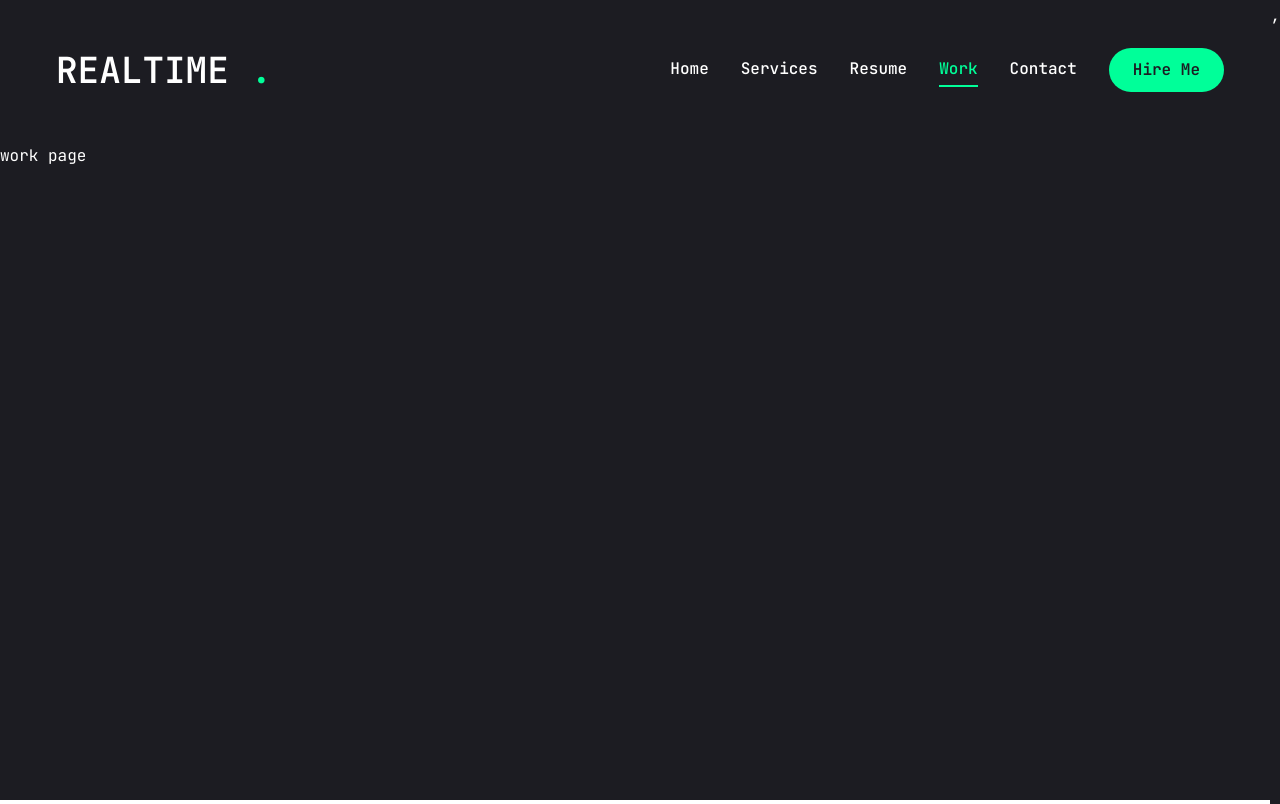
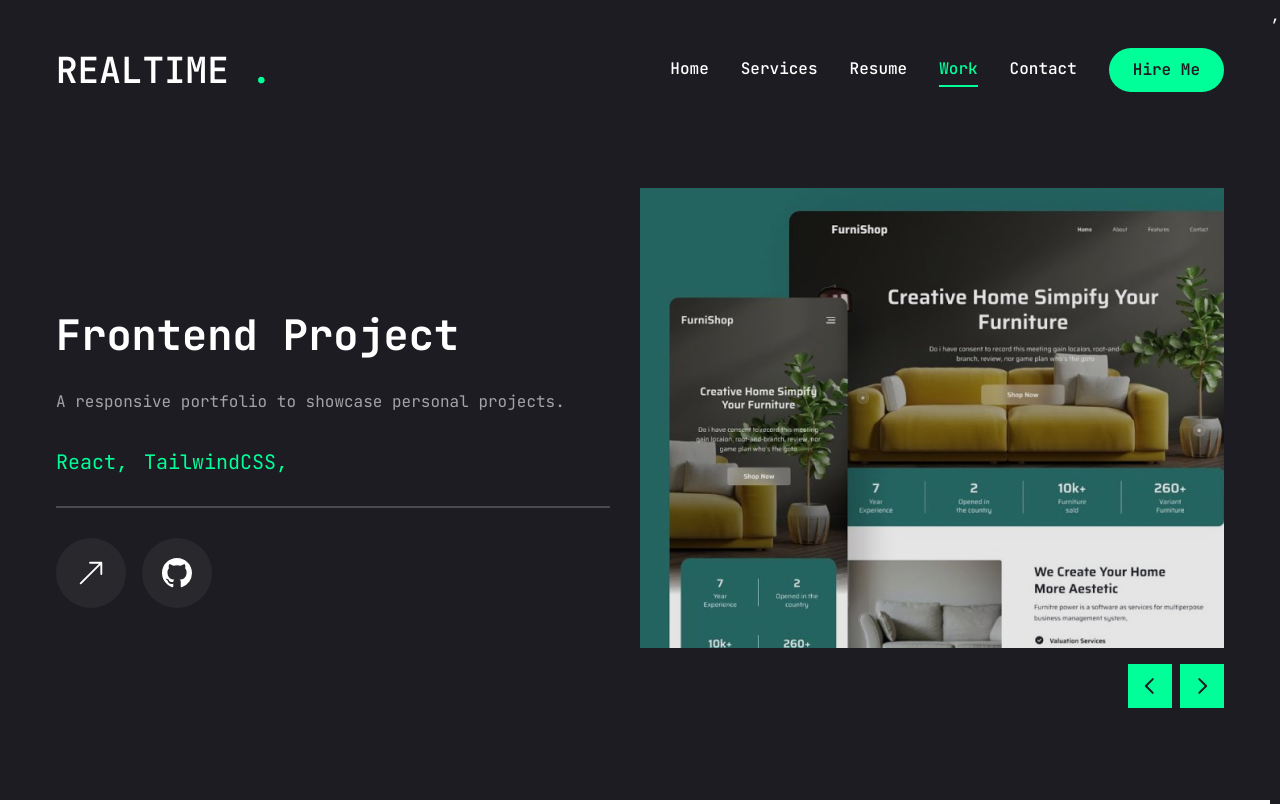
Before and after one commit to RizqullahY/next-js-portfolio, a Next.js app: page /work in a window 1280 px wide. Built offline with nearby package versions, Linux system fonts and the light colour scheme.

Commit message:
CHORE: work page done

```diff
--- a/app/work/page.jsx
+++ b/app/work/page.jsx
@@ -1,5 +1,222 @@
+"use client";
+import { motion } from "framer-motion";
+import React, { useState } from "react";
+import { Swiper, SwiperSlide } from "swiper/react";
+import "swiper/css";
+
+import { BsArrowUpRight, BsGithub } from "react-icons/bs";
+import {
+  Tooltip,
+  TooltipContent,
+  TooltipTrigger,
+  TooltipProvider,
+} from "@/components/ui/tooltip";
+import Link from "next/link";
+import Image from "next/image";
+import WorkSliderBtns from "@/components/WorkSliderBtns";
+
+const projects = [
+  {
+    num: "01",
+    category: "Frontend",
+    title: "Portfolio Website",
+    description: "A responsive portfolio to showcase personal projects.",
+    stack: [{ name: "React" }, { name: "TailwindCSS" }],
+    image: "/assets/work/thumb1.png",
+    live: "https://portfolio-example.com",
+    github: "https://github.com/user/portfolio",
+  },
+  {
+    num: "02",
+    category: "Backend",
+    title: "Task Manager API",
+    description: "A REST API for task management with JWT authentication.",
+    stack: [{ name: "Node.js" }, { name: "Express" }, { name: "MongoDB" }],
+    image: "/assets/work/thumb1.png",
+    live: "",
+    github: "https://github.com/user/task-api",
+  },
+  {
+    num: "03",
+    category: "Fullstack",
+    title: "E-commerce Platform",
+    description:
+      "E-commerce website with admin dashboard and user authentication.",
+    stack: [{ name: "Next.js" }, { name: "PostgreSQL" }],
+    image: "/assets/work/thumb1.png",
+    live: "https://ecommerce.com",
+    github: "https://github.com/user/ecommerce",
+  },
+  {
+    num: "04",
+    category: "Mobile",
+    title: "Weather App",
+    description: "A mobile weather application with real-time API integration.",
+    stack: [{ name: "React Native" }, { name: "Firebase" }],
+    image: "/assets/work/thumb1.png",
+    live: "https://play.google.com/weather-app",
+    github: "https://github.com/user/weather-app",
+  },
+  {
+    num: "05",
+    category: "Frontend",
+    title: "Landing Page",
+    description: "Landing page for a SaaS company with interactive sections.",
+    stack: [{ name: "Vue.js" }, { name: "SCSS" }],
+    image: "/assets/work/thumb1.png",
+    live: "https://saas-landing.com",
+    github: "",
+  },
+  {
+    num: "06",
+    category: "AI/ML",
+    title: "Face Recognition",
+    description: "An AI model to recognize faces in images.",
+    stack: [{ name: "Python" }, { name: "TensorFlow" }],
+    image: "/assets/work/thumb1.png",
+    live: "",
+    github: "https://github.com/user/face-recognition",
+  },
+  {
+    num: "07",
+    category: "DevOps",
+    title: "CI/CD Pipeline",
+    description: "Automated CI/CD pipeline for deploying Node.js apps.",
+    stack: [{ name: "Docker" }, { name: "Kubernetes" }],
+    image: "/assets/work/thumb1.png",
+    live: "",
+    github: "https://github.com/user/cicd-pipeline",
+  },
+  {
+    num: "08",
+    category: "Frontend",
+    title: "Admin Dashboard",
+    description: "Admin dashboard to manage users and products.",
+    stack: [{ name: "Angular" }, { name: "TailwindCSS" }],
+    image: "/assets/work/thumb1.png",
+    live: "",
+    github: "https://github.com/user/admin-dashboard",
+  },
+];
+
 const Work = () => {
-  return <div>work page</div>
-}
+  const [project, setProject] = useState(projects[0]);
+  const handleSlideChange = (swiper) => {
+    // get current slide
+    const currentIndex = swiper.activeIndex;
+    // update project state based on current slide index
+    setProject(projects[currentIndex]);
+  };
+
+  return (
+    <motion.div
+      initial={{ opacity: 0 }}
+      animate={{
+        opacity: 1,
+        transition: { delay: 2.4, duration: 0.4, ease: "easeIn" },
+      }}
+      className="min-h-[80vh] flex flex-col justify-center py-12 xl:px-0"
+    >
+      <div className="container mx-auto">
+        <div className="flex flex-col xl:flex-row xl:gap-[30px]">
+          <div className="w-full xl:w-[50%] xl:h-[460px] flex flex-col xl:justify-between order-2 xl:order-none">
+            <div className="flex flex-col gap-[30px] h-[50%]">
+              {/* outline num */}
+              <div className="text-8xl leading-none font-extrabold text-transparent">
+                {project.num}
+              </div>
+
+              {/* project category */}
+              <h2 className="text-[42px] font-bold leading-none text-white group-hover:text-accent transition-all duration-500 capitalize">
+                {project.category} Project
+              </h2>
+
+              {/* project description */}
+              <p className="text-white/60">{project.description}</p>
+
+              {/* stack */}
+              <ul className="flex gap-4 ">
+                {project.stack.map((item, index) => {
+                  return (
+                    <li key={index} className="text-xl text-accent">
+                      {item.name}
+                      {/* remove the last comma*/}
+                      {item !== project.stack.length - 1 && ","}
+                    </li>
+                  );
+                })}
+              </ul>
+
+              {/* border */}
+              <div className="border border-white/20"></div>
+
+              {/* button */}
+              <div className="flex items-center gap-4">
+                {/* live project button */}
+                <Link href={project.live}>
+                  <TooltipProvider>
+                    <Tooltip>
+                      <TooltipTrigger className="w-[70px] h-[70px] rounded-full bg-white/5 flex justify-center items-center group">
+                        <BsArrowUpRight className="text-white text-3xl group-hover:text-accent" />
+                      </TooltipTrigger>
+                      <TooltipContent>
+                        <p>Live Project</p>
+                      </TooltipContent>
+                    </Tooltip>
+                  </TooltipProvider>
+                </Link>
+
+                {/* github project button */}
+                <Link href={project.github}>
+                  <TooltipProvider>
+                    <Tooltip>
+                      <TooltipTrigger className="w-[70px] h-[70px] rounded-full bg-white/5 flex justify-center items-center group">
+                        <BsGithub className="text-white text-3xl group-hover:text-accent" />
+                      </TooltipTrigger>
+                      <TooltipContent>
+                        <p>Github Repository</p>
+                      </TooltipContent>
+                    </Tooltip>
+                  </TooltipProvider>
+                </Link>
+              </div>
+            </div>
+          </div>
+
+          <div className="w-full  xl:w-[50%]">
+            <Swiper
+              spaceBetween={30}
+              slidesPerView={1}
+              className="xl:h-[520px] mb-12"
+              onSlideChange={handleSlideChange}
+            >
+              {projects.map((project, index) => {
+                return (
+                  <SwiperSlide key={index} className="w-full">
+                    <div className="h-[460px] relative group flex justify-center items-center bg-pink-50/20">
+                      {/* overlay */}
+                      <div className="absolute top-0 bottom-0 w-full h-full bg-black/10 z-10"></div>
+                      <div className="">
+                        <Image
+                          src={project.image}
+                          fill
+                          className="object-cover"
+                          alt={project.title}
+                        />
+                      </div>
+                    </div>
+                  </SwiperSlide>
+                );
+              })}
+              {/* slider button */}
+              <WorkSliderBtns containerStyles="flex gap-2 absolute right-0 bottom-[calc(50%_-_22px)] xl:bottom-0 z-20 w-full justify-between xl:w-max xl:justify-none"
+              btnStyles="bg-accent hover:bg-accent-hover text-primary text-[22px] w-[44px] h-[44px] flex justify-center items-center transition-all"/>
+            </Swiper>
+          </div>
+        </div>
+      </div>
+    </motion.div>
+  );
+};
 
 export default Work;
--- /dev/null
+++ b/components/WorkSliderBtns.jsx
@@ -0,0 +1,19 @@
+"use client";
+import { useSwiper } from "swiper/react";
+import { PiCaretLeftBold, PiCaretRightBold } from "react-icons/pi";
+
+const WorkSliderBtns = ({ containerStyles, btnStyles, iconStyles }) => {
+  const swiper = useSwiper();
+  return (
+    <div className={containerStyles}>
+      <button className={btnStyles} onClick={() => swiper.slidePrev()}>
+        <PiCaretLeftBold className={iconStyles} />
+      </button>
+      <button className={btnStyles} onClick={() => swiper.slideNext()}>
+        <PiCaretRightBold className={iconStyles} />
+      </button>
+    </div>
+  );
+};
+
+export default WorkSliderBtns;
--- a/package.json
+++ b/package.json
@@ -25,6 +25,7 @@
     "react-countup": "^6.5.3",
     "react-dom": "^19.0.0",
     "react-icons": "^5.4.0",
+    "swiper": "^11.2.0",
     "tailwind-merge": "^2.6.0",
     "tailwindcss-animate": "^1.0.7"
   },
```
Also changed, not shown: 1 other file (tests, documents, lock files or other folders).
